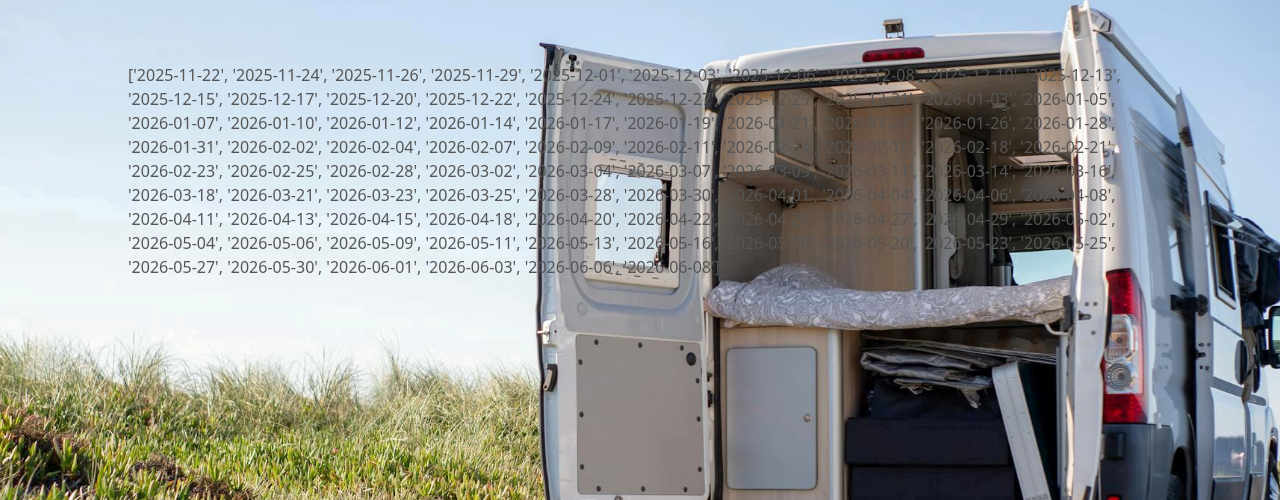
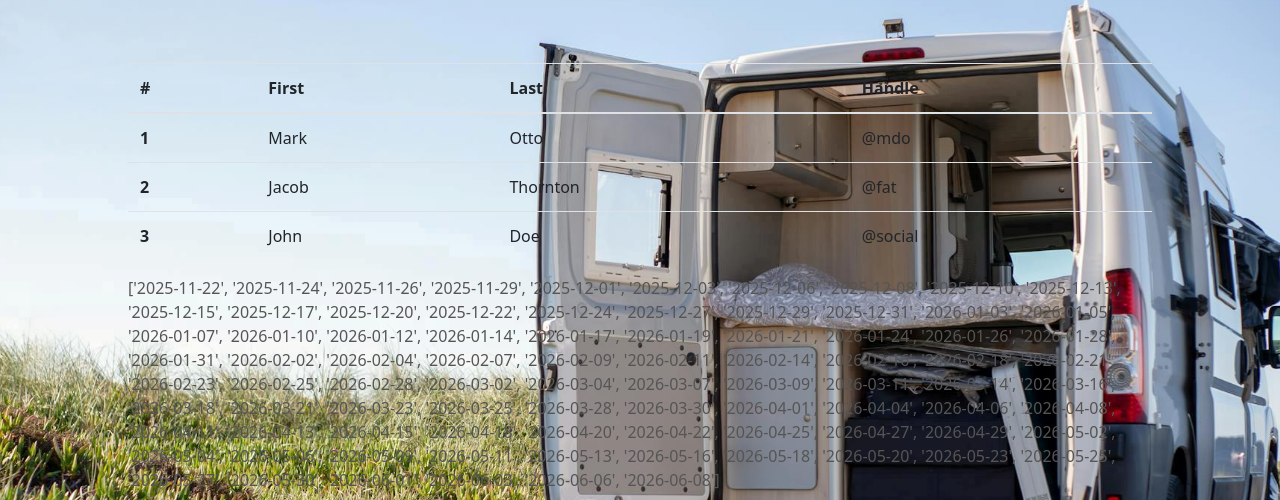
Before and after one commit to ElFalch/used-car-sense, a Django app: page /booking/ in a window 1280 px wide. Shown: the part 101-601 px from the top of the page. Run offline with Django 3.2, Linux system fonts and the light colour scheme; data that the repository does not hold is empty; some libraries are stand-ins or nearby versions; some web fonts are replaced.

Commit message:
feat: add Bootstrap table to booking.html

```diff
--- a/booking/templates/booking/booking.html
+++ b/booking/templates/booking/booking.html
@@ -8,6 +8,36 @@
 <div class="container">
   <div class="row">
     <div class="col"></div>
+    <table class="table">
+      <thead>
+        <tr>
+          <th scope="col">#</th>
+          <th scope="col">First</th>
+          <th scope="col">Last</th>
+          <th scope="col">Handle</th>
+        </tr>
+      </thead>
+      <tbody>
+        <tr>
+          <th scope="row">1</th>
+          <td>Mark</td>
+          <td>Otto</td>
+          <td>@mdo</td>
+        </tr>
+        <tr>
+          <th scope="row">2</th>
+          <td>Jacob</td>
+          <td>Thornton</td>
+          <td>@fat</td>
+        </tr>
+        <tr>
+          <th scope="row">3</th>
+          <td>John</td>
+          <td>Doe</td>
+          <td>@social</td>
+        </tr>
+      </tbody>
+    </table>
     {{weekdays}}
   </div>
 </div>
```
